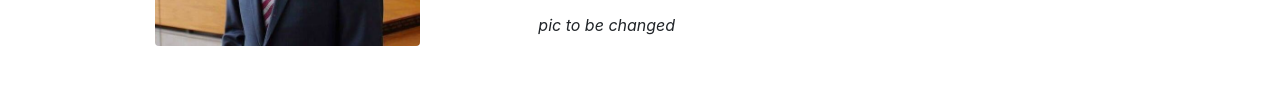
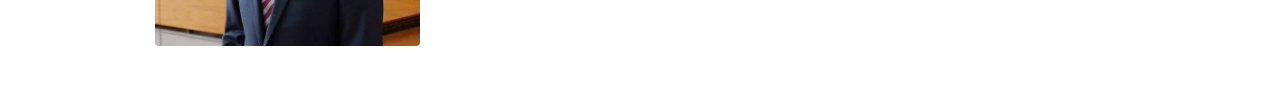
Before and after one commit to SanveerD/my-site, a plain HTML site: page index.html in a window 1280 px wide. Shown: the part 425-530 px from the top of the page. Drawn offline with Linux system fonts and the light colour scheme.

Commit message:
Update index.html

```diff
--- a/index.html
+++ b/index.html
@@ -57,7 +57,6 @@
                     <h1 class="my-1">Sanveer Dhanju</h1>
                     <p><i>Business Administration (HBA)<br>Medical Biophysics (BSc)</i></p>
                     <p>With corporate experience in Strategy and Supply Chain, I have strong enthusiasm for artificial intelligence and decentralized consensus protocols. My writing has been published in the Journal of Neurology, Neuroscience, and Psychiatry, and Ivey's Undergraduate strategy publication.</p>
-                    <i>pic to be changed</i>
                 </div>
             </div>
             <!-- Page Heading -->
```
